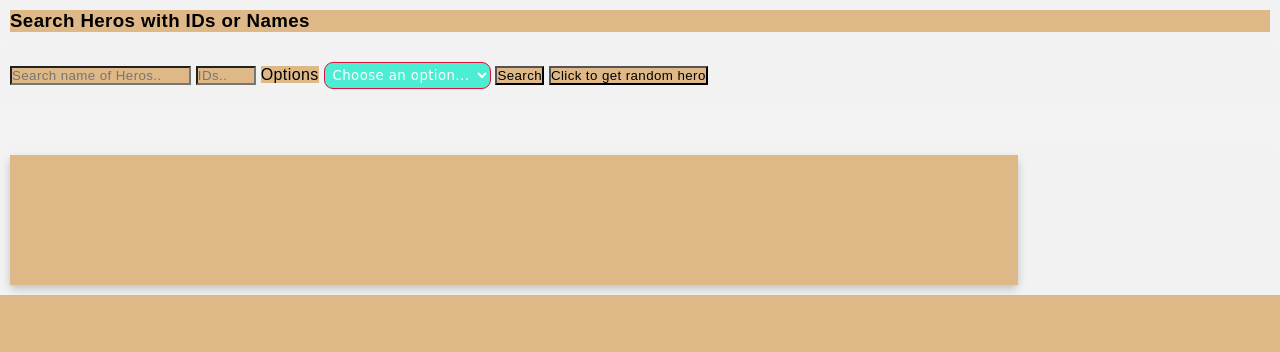
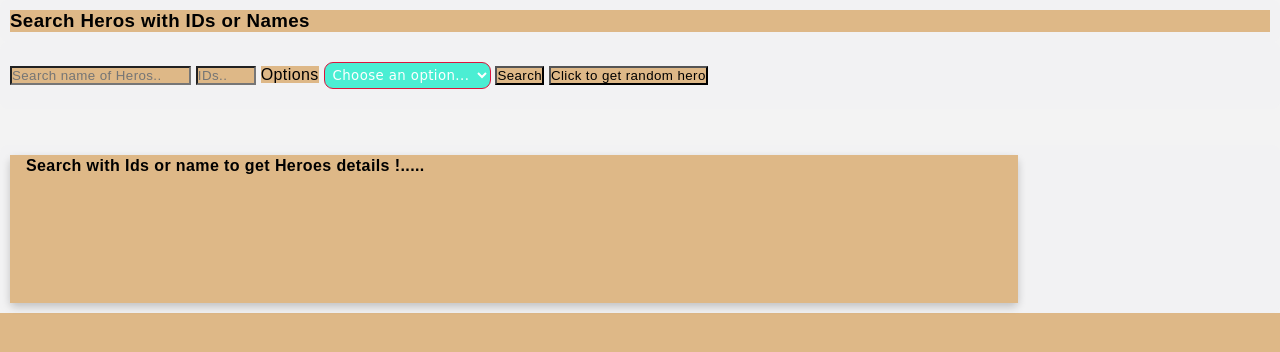
Before and after one commit to Sayan8981/javascript_tutorial, a plain HTML site: page api_handling/get_superhero_UI.html in a window 1280 px wide. Drawn offline with Linux system fonts and the light colour scheme.

Commit message:
#4 third step of implementation with API handling

```diff
--- a/api_handling/get_superhero_UI.html
+++ b/api_handling/get_superhero_UI.html
@@ -34,7 +34,7 @@
       <div id="heroimage" class="img"><img src=""></div>
       <div class="container">
         <div id="HeroName">
-          <p><b></b></p>
+          <p><b>Search with Ids or name to get Heroes details !.....</b></p>
         </div>
         <br>
         <div id="heroId">
```
